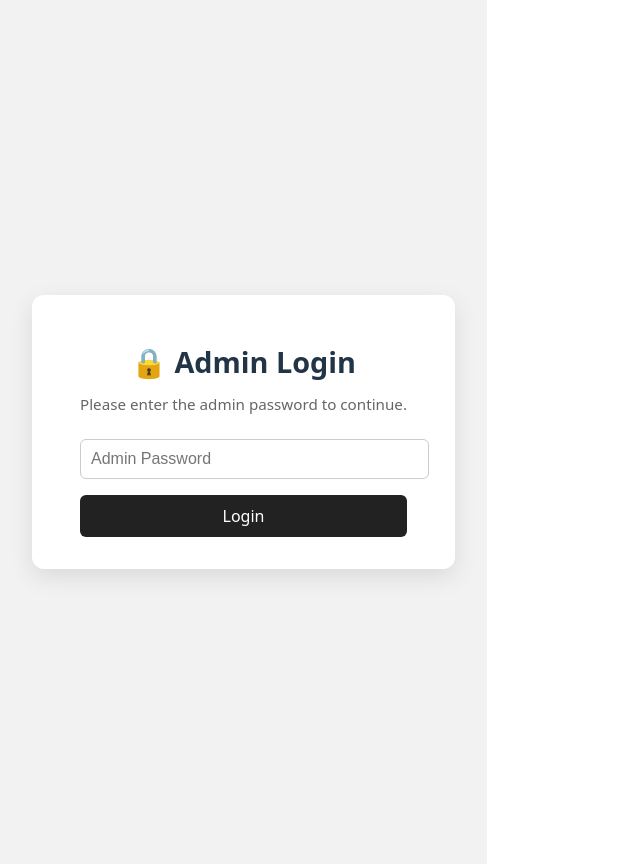
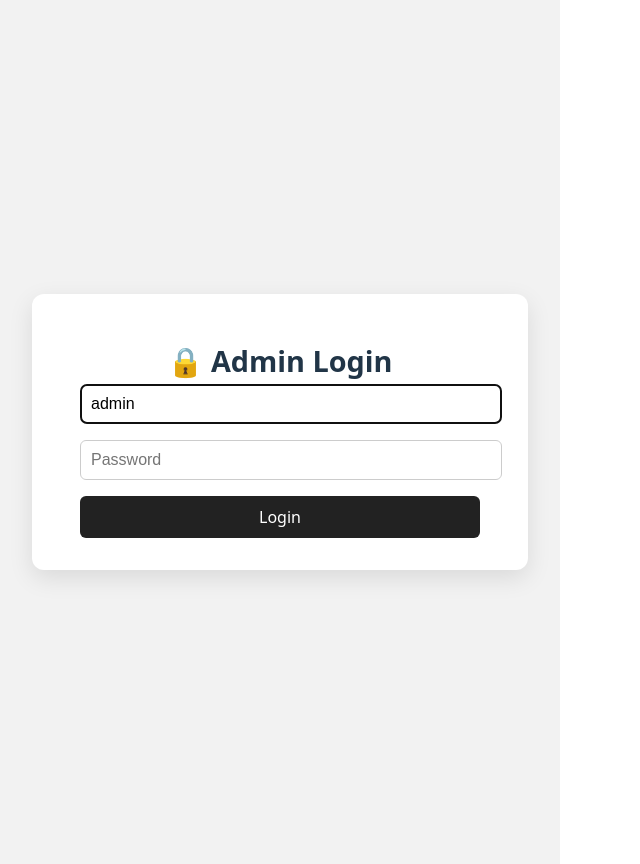
Before and after one commit to Nainikas/ai-interview, a React (Vite) app in the folder frontend/: page / in a window 1280 px wide. Both pictures are taken after a click on the button "Admin Login". Shown: the whole page, without its empty margins (0-640 px from the left). Built offline with nearby package versions, Linux system fonts and the light colour scheme.

Commit message:
Update AdminLogin.jsx

```diff
--- a/frontend/src/components/AdminLogin.jsx
+++ b/frontend/src/components/AdminLogin.jsx
@@ -1,57 +1,70 @@
 // src/components/AdminLogin.jsx
 import React, { useState } from "react";
+import api from "../api"; // your axios/fetch wrapper
 
 export default function AdminLogin({ onLogin }) {
+  const [username, setUsername] = useState("admin");
   const [password, setPassword] = useState("");
   const [submitting, setSubmitting] = useState(false);
   const [error, setError] = useState(null);
 
-  const handleSubmit = (e) => {
+  const handleSubmit = async (e) => {
     e.preventDefault();
-
-    if (!password) {
-      setError("Please enter a password.");
+    if (!username || !password) {
+      setError("Username and password are required.");
       return;
     }
 
     setSubmitting(true);
     setError(null);
 
-    // You can later replace this with API auth if needed
-    const ADMIN_PASSWORD = import.meta.env.VITE_ADMIN_PASSWORD;
+    // Build Basic auth header
+    const token = btoa(`${username}:${password}`);
+    const authHeader = `Basic ${token}`;
 
-    if (password === ADMIN_PASSWORD) {
-      onLogin();
-    } else {
-      setError("Incorrect password.");
+    try {
+      // Try hitting a protected endpoint
+      await api.get("/admin/interview-sessions", {
+        headers: { Authorization: authHeader }
+      });
+      // Success! Pass the header up so your app can use it.
+      onLogin(authHeader);
+    } catch (err) {
+      console.error("Admin login failed", err);
+      setError("Invalid credentials or no access.");
+    } finally {
+      setSubmitting(false);
     }
-
-    setSubmitting(false);
   };
 
   return (
     <div style={styles.container}>
       <form onSubmit={handleSubmit} style={styles.card}>
         <h1 style={styles.heading}>🔒 Admin Login</h1>
-        <p style={styles.subheading}>Please enter the admin password to continue.</p>
-
+        <input
+          type="text"
+          placeholder="Username"
+          value={username}
+          onChange={e => setUsername(e.target.value)}
+          style={styles.input}
+          autoFocus
+        />
         <input
           type="password"
-          placeholder="Admin Password"
+          placeholder="Password"
           value={password}
-          onChange={(e) => setPassword(e.target.value)}
+          onChange={e => setPassword(e.target.value)}
           style={styles.input}
         />
-
         <button type="submit" style={styles.button} disabled={submitting}>
           {submitting ? "Logging in…" : "Login"}
         </button>
-
         {error && <p style={styles.error}>{error}</p>}
       </form>
     </div>
   );
 }
+
 
 const styles = {
   container: {
```
